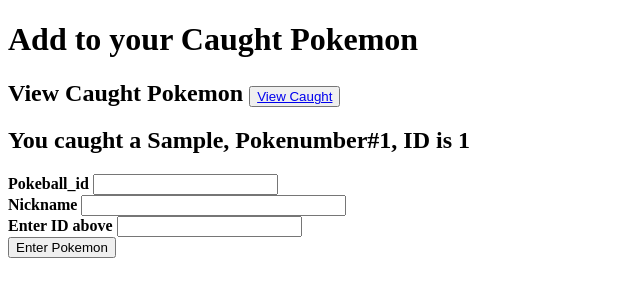
After one commit to kishanvekaria/Pokedex, a Flask app: page /catchit in a window 1280 px wide. The commit adds this page. Shown: the top 300 px of the page, without its empty margins (0-640 px from the left). Run offline with Flask 2, Linux system fonts and the light colour scheme; tables that the repository leaves empty hold one stand-in row (values such as "Sample post"); parts of the project's set-up code (start-up, migrations or seed data) failed here and were passed over.

Commit message:
foreign key relationship working

```diff
--- a/app/forms.py
+++ b/app/forms.py
@@ -7,12 +7,13 @@
 
 
 class pokedatabaseforms(FlaskForm):
-    poke_id = IntegerField('poke_id', validators=[DataRequired()])
+    poke_id = IntegerField('Poke_id', validators=[DataRequired()])
     name = StringField('Name', validators=[DataRequired()])
-    poketype = StringField('poketype', validators=[DataRequired()])
+    poketype = StringField('Poketype', validators=[DataRequired()])
     submit = SubmitField('Enter Pokemon')
 
 class caughtforms(FlaskForm):
-    pokeball_id = IntegerField('pokeball_id', validators=[DataRequired()])
+    pokeball_id = IntegerField('Pokeball_id', validators=[DataRequired()])
     nickname = StringField('Nickname', validators=[DataRequired()])
+    refid = IntegerField('Enter ID above', validators=[DataRequired()])
     submit = SubmitField('Enter Pokemon')
--- a/app/models.py
+++ b/app/models.py
@@ -5,16 +5,16 @@
     poke_id = db.Column(db.Integer)
     name = db.Column(db.String(30))
     poketype = db.Column(db.String(30))
+    caught_pokemon = db.relationship('Caught', backref = 'poke_name')
 
     def __repr__(self):
         return f"{self.id} {self.poke_id} {self.name} {self.poketype}"
-
 
 class Caught(db.Model):
     id = db.Column(db.Integer, primary_key =True)
     pokeball_id= db.Column(db.Integer)
     nickname = db.Column(db.String(30))
-    data_id =db.Column(db.Integer, db.ForeignKey('pokedata.id'))
+    data_id = db.Column(db.Integer, db.ForeignKey('pokedata.id'))
 
     def __repr__(self):
         return f"{self.data_id} {self.pokeball_id} {self.nickname}"
--- a/app/routes.py
+++ b/app/routes.py
@@ -32,24 +32,35 @@
         return redirect(url_for('pokemondatabase'))
     return render_template("insert.html", form=form)
 
-maxi = Pokedata.query.count()
-rand_num= random.randint(1,maxi)
 headings_2 = ("ID","Pokeball_ID","Nickname","Update", "Delete")
 table_2 = Caught.query.all()
 print(table_2)
-ball=Pokedata.id
-@app.route('/catchpokemon')
+
+@app.route('/catchpokemon', methods = ['GET', 'POST'])
 def catchpokemon():
-    return render_template("catchpokemon.html")
+    headings_2 = ("ID", "Pokeball_ID", "Nickname", "Update", "Delete")
+    table_2 = Caught.query.all()
+    ball = Caught.id
+    return render_template("catchpokemon.html", headings_2=headings_2, table_2 =table_2, ball=ball)
 
-@app.route('/catchit')
+@app.route('/catchit', methods = ['GET', 'POST'])
 def catchit():
-    throw = caughtforms()
-    if throw.validate_on_submit():
-        ball = Caught( pokeball_id=throw.pokeball_id.data, nickname=throw.nickname.data,)
+    maxi = Pokedata.query.count()
+    rand_num = random.randint(1, maxi)
+    rand_poke = Pokedata.query.filter_by(id=rand_num).first()
+    rand_data = str(rand_poke)
+    rand_list = rand_data.split()
+    rand_final = (rand_list[2] + ", Pokenumber#" + str(rand_list[1]) + ", " +  "ID is " + str(rand_list[0]))
+    form = caughtforms()
+    print(Pokedata.query.filter_by(id=rand_list[0]).first())
+    if form.validate_on_submit():
+        ball = Caught( pokeball_id=form.pokeball_id.data, nickname=form.nickname.data, poke_name=Pokedata.query.filter_by(id=rand_list[0]).first())
+        #country = Country.query.filter_by(name='United Kingdom').first()
         db.session.add(ball)
         db.session.commit()
-    return render_template("catchit.html", throw=throw)
+        return redirect(url_for('catchpokemon'))
+    return render_template("catchit.html", form=form, rand_final=rand_final,)
+
 
 @app.route('/delete')
 def delete():
--- /dev/null
+++ b/app/templates/catchit.html
@@ -0,0 +1,31 @@
+{% extends "base.html" %}
+
+{% block title %} Here's where to catch em {% endblock %}
+
+{% block body %}
+<h1>Add to your Caught Pokemon</h1>
+<div>
+    <h2> View <b> Caught Pokemon <b/> <button><a href="catchpokemon">View Caught</a></button> </h2>
+    <div>
+        <h2> You caught a {{ rand_final }} </h2>
+
+        <form  method = "POST" action="">
+            {{ form.hidden_tag() }}
+            <div class ="form-group">
+                {{ form.pokeball_id.label }}
+                {{ form.pokeball_id (size=10)}}
+            </div>
+            <div class ="throw-group">
+                {{ form.nickname.label }}
+                {{ form.nickname (size=30)}}
+            </div>
+            <div class ="throw-group">
+                {{ form.refid.label }}
+                {{ form.refid (size=10)}}
+            <div class ="throw-group">
+                {{ form.submit }}
+            </div>
+
+        </form>
+    </div>
+    {% endblock %}
```
Also changed, not shown: app/templates/catchpokemon.html (+13 -0 lines).
